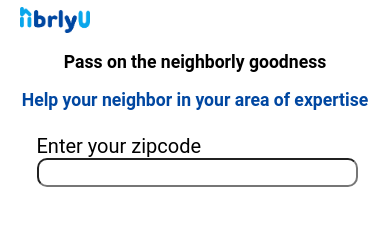
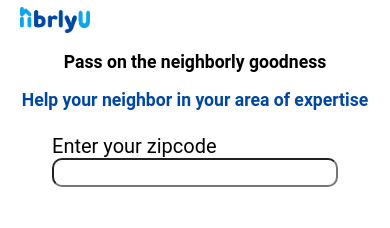
Before and after one commit to Co-Lab-You-Belong-in-Tech/NBRLYU, a React (Create React App) app: page /Provide in a window 390 px wide. Shown: the top 228 px of the page. Built offline with nearby package versions, Linux system fonts and the light colour scheme.

Commit message:
completedrequest media queries

```diff
--- a/src/styles/request.scss
+++ b/src/styles/request.scss
@@ -3,12 +3,15 @@ h3 {
   text-align: center;
 }
 .request-form {
-  padding: 0 200px;
   margin: 0 auto;
 }
 .name-field {
   display: flex;
+  flex-direction: column;
   justify-content: space-between;
+  margin: 0 auto;
+  width: 50%;
+  margin-bottom: 20px;
 }
 
 .task-dropdown,
@@ -17,9 +20,45 @@ h3 {
 .email-field {
   display: flex;
   flex-direction: column;
-  width: 100%;
+  width: 50%;
+  margin: 0 auto;
+  margin-bottom: 20px;
 }
 .button-box {
   display: flex;
   justify-content: space-evenly;
 }
+
+// !Media Queries
+// !960px
+@media (max-width: 960px) {
+  .name-field,
+  .task-dropdown,
+  .task-description,
+  .zip-code,
+  .email-field {
+    width: 65%;
+  }
+}
+
+// !780px
+@media (max-width: 780px) {
+  .name-field,
+  .task-dropdown,
+  .task-description,
+  .zip-code,
+  .email-field {
+    width: 70%;
+  }
+}
+
+// !420px
+@media (max-width: 420px) {
+  .name-field,
+  .task-dropdown,
+  .task-description,
+  .zip-code,
+  .email-field {
+    width: 90%;
+  }
+}
```
